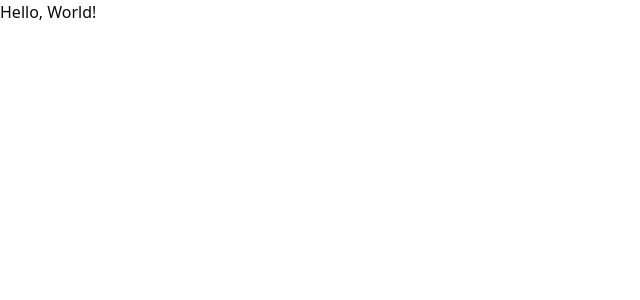
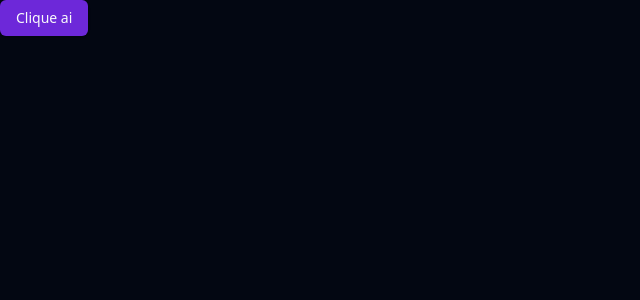
Before and after one commit to Mauricio-Caminha/upload-ai-web, a React (Vite) app: page / in a window 1280 px wide. Shown: the top 300 px of the page, without its empty margins (0-640 px from the left). Built offline with nearby package versions, Linux system fonts and the light colour scheme.

Commit message:
[refactor] base theme dark/violet

```diff
--- a/package.json
+++ b/package.json
@@ -11,6 +11,7 @@
   },
   "dependencies": {
     "@radix-ui/react-icons": "^1.3.0",
+    "@radix-ui/react-slot": "^1.0.2",
     "class-variance-authority": "^0.7.0",
     "clsx": "^2.0.0",
     "react": "^18.2.0",
--- a/src/App.tsx
+++ b/src/App.tsx
@@ -1,5 +1,8 @@
+import { Button } from "./components/ui/button"
+
 export function App() {
   return (
-    <h1>Hello, World!</h1>
+    <Button> Clique ai</Button>
+    // <h1>Hello, World!</h1>
   )
 }
--- /dev/null
+++ b/src/components/ui/button.tsx
@@ -0,0 +1,57 @@
+import * as React from "react"
+import { Slot } from "@radix-ui/react-slot"
+import { cva, type VariantProps } from "class-variance-authority"
+
+import { cn } from "@/lib/utils"
+
+const buttonVariants = cva(
+  "inline-flex items-center justify-center rounded-md text-sm font-medium transition-colors focus-visible:outline-none focus-visible:ring-1 focus-visible:ring-ring disabled:pointer-events-none disabled:opacity-50",
+  {
+    variants: {
+      variant: {
+        default:
+          "bg-primary text-primary-foreground shadow hover:bg-primary/90",
+        destructive:
+          "bg-destructive text-destructive-foreground shadow-sm hover:bg-destructive/90",
+        outline:
+          "border border-input bg-transparent shadow-sm hover:bg-accent hover:text-accent-foreground",
+        secondary:
+          "bg-secondary text-secondary-foreground shadow-sm hover:bg-secondary/80",
+        ghost: "hover:bg-accent hover:text-accent-foreground",
+        link: "text-primary underline-offset-4 hover:underline",
+      },
+      size: {
+        default: "h-9 px-4 py-2",
+        sm: "h-8 rounded-md px-3 text-xs",
+        lg: "h-10 rounded-md px-8",
+        icon: "h-9 w-9",
+      },
+    },
+    defaultVariants: {
+      variant: "default",
+      size: "default",
+    },
+  }
+)
+
+export interface ButtonProps
+  extends React.ButtonHTMLAttributes<HTMLButtonElement>,
+    VariantProps<typeof buttonVariants> {
+  asChild?: boolean
+}
+
+const Button = React.forwardRef<HTMLButtonElement, ButtonProps>(
+  ({ className, variant, size, asChild = false, ...props }, ref) => {
+    const Comp = asChild ? Slot : "button"
+    return (
+      <Comp
+        className={cn(buttonVariants({ variant, size, className }))}
+        ref={ref}
+        {...props}
+      />
+    )
+  }
+)
+Button.displayName = "Button"
+
+export { Button, buttonVariants }
--- a/src/index.css
+++ b/src/index.css
@@ -4,65 +4,35 @@
 
 @layer base {
   :root {
-    --background: 0 0% 100%;
-    --foreground: 240 10% 3.9%;
+    --background: 224 71.4% 4.1%;
+    --foreground: 210 20% 98%;
 
-    --card: 0 0% 100%;
-    --card-foreground: 240 10% 3.9%;
+    --card: 224 71.4% 4.1%;
+    --card-foreground: 210 20% 98%;
 
-    --popover: 0 0% 100%;
-    --popover-foreground: 240 10% 3.9%;
+    --popover: 224 71.4% 4.1%;
+    --popover-foreground: 210 20% 98%;
 
-    --primary: 240 5.9% 10%;
-    --primary-foreground: 0 0% 98%;
+    --primary: 263.4 70% 50.4%;
+    --primary-foreground: 210 20% 98%;
 
-    --secondary: 240 4.8% 95.9%;
-    --secondary-foreground: 240 5.9% 10%;
+    --secondary: 215 27.9% 16.9%;
+    --secondary-foreground: 210 20% 98%;
 
-    --muted: 240 4.8% 95.9%;
-    --muted-foreground: 240 3.8% 46.1%;
+    --muted: 215 27.9% 16.9%;
+    --muted-foreground: 217.9 10.6% 64.9%;
 
-    --accent: 240 4.8% 95.9%;
-    --accent-foreground: 240 5.9% 10%;
+    --accent: 215 27.9% 16.9%;
+    --accent-foreground: 210 20% 98%;
 
-    --destructive: 0 84.2% 60.2%;
-    --destructive-foreground: 0 0% 98%;
+    --destructive: 0 62.8% 30.6%;
+    --destructive-foreground: 210 20% 98%;
 
-    --border: 240 5.9% 90%;
-    --input: 240 5.9% 90%;
-    --ring: 240 10% 3.9%;
+    --border: 215 27.9% 16.9%;
+    --input: 215 27.9% 16.9%;
+    --ring: 263.4 70% 50.4%;
 
     --radius: 0.5rem;
-  }
-
-  .dark {
-    --background: 240 10% 3.9%;
-    --foreground: 0 0% 98%;
-
-    --card: 240 10% 3.9%;
-    --card-foreground: 0 0% 98%;
-
-    --popover: 240 10% 3.9%;
-    --popover-foreground: 0 0% 98%;
-
-    --primary: 0 0% 98%;
-    --primary-foreground: 240 5.9% 10%;
-
-    --secondary: 240 3.7% 15.9%;
-    --secondary-foreground: 0 0% 98%;
-
-    --muted: 240 3.7% 15.9%;
-    --muted-foreground: 240 5% 64.9%;
-
-    --accent: 240 3.7% 15.9%;
-    --accent-foreground: 0 0% 98%;
-
-    --destructive: 0 62.8% 30.6%;
-    --destructive-foreground: 0 0% 98%;
-
-    --border: 240 3.7% 15.9%;
-    --input: 240 3.7% 15.9%;
-    --ring: 240 4.9% 83.9%;
   }
 }
 
```
Also changed, not shown: 1 other file (tests, documents, lock files or other folders).
